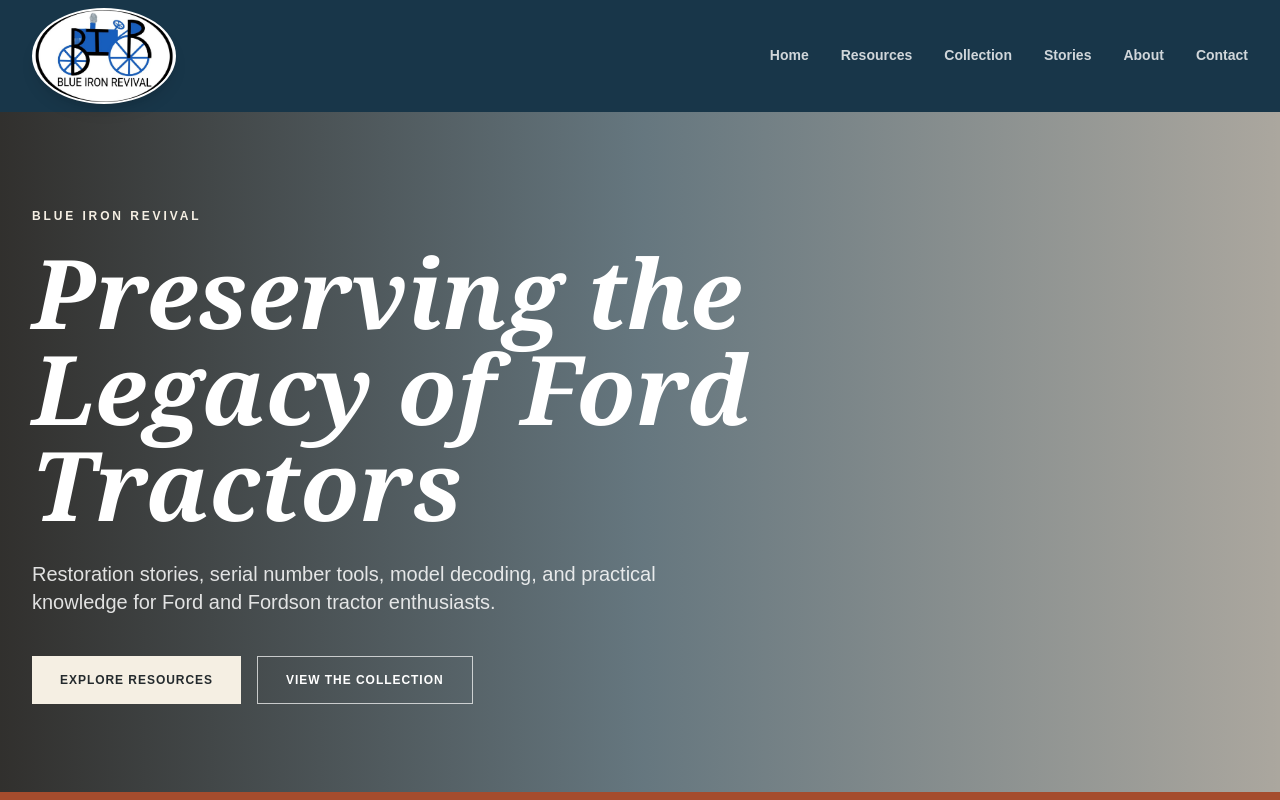
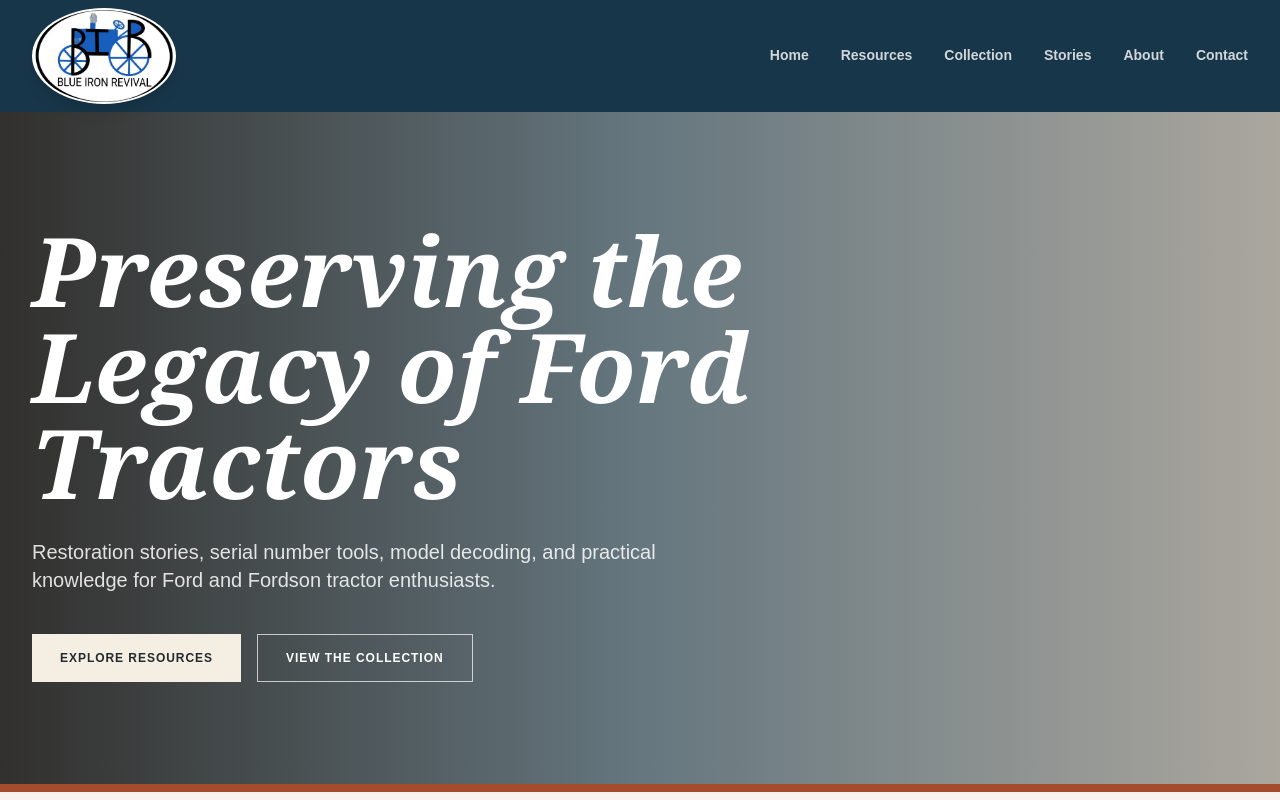
Before and after one commit to BlueIronRevival/BIR_WEBSITE, a Next.js app: page / in a window 1280 px wide. Shown: the top 800 px of the page. Built offline with nearby package versions, Linux system fonts and the light colour scheme.

Commit message:
Update Hero.tsx

```diff
--- a/src/components/Hero.tsx
+++ b/src/components/Hero.tsx
@@ -15,7 +15,6 @@
       <div className="absolute inset-0 -z-10 bg-gradient-to-r from-black/80 via-bir-navy/65 to-black/30" />
       <div className="site-container py-24 text-white">
         <div className="max-w-4xl">
-          <p className="eyebrow mb-5 text-bir-cream">Blue Iron Revival</p>
           <h1 className="max-w-3xl font-display text-6xl font-bold italic leading-[0.98] sm:text-7xl lg:text-8xl">
             Preserving the Legacy of Ford Tractors
           </h1>
```
